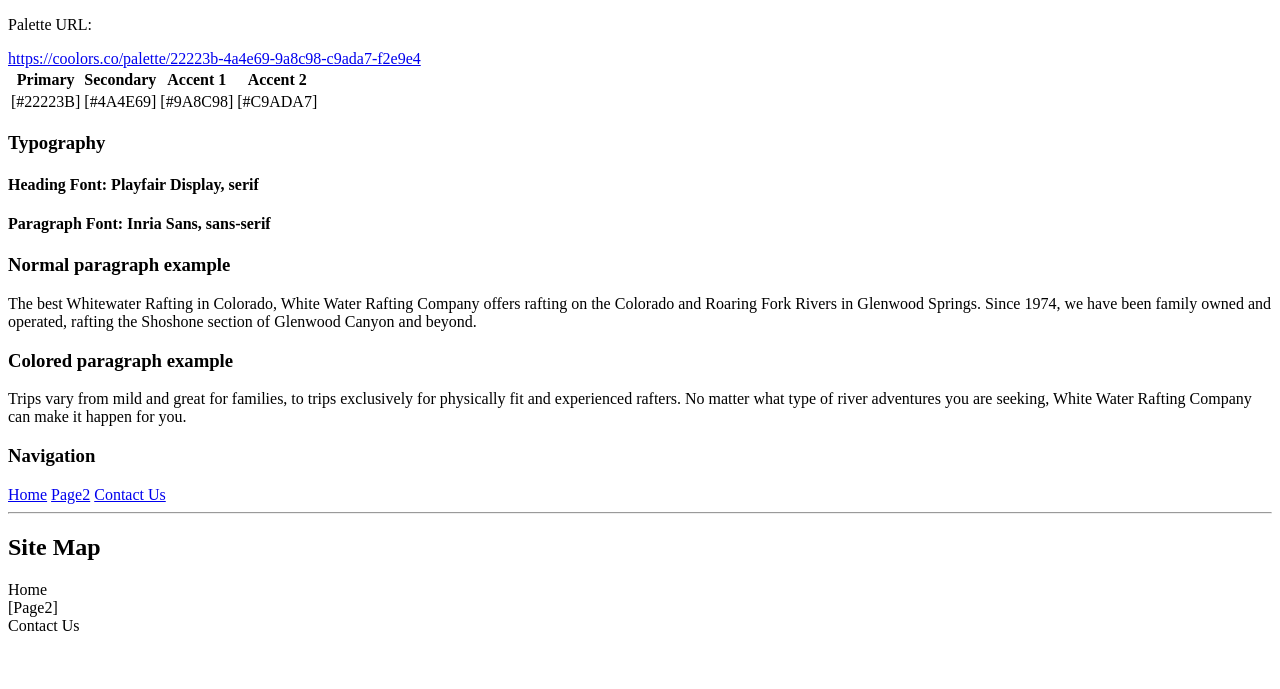
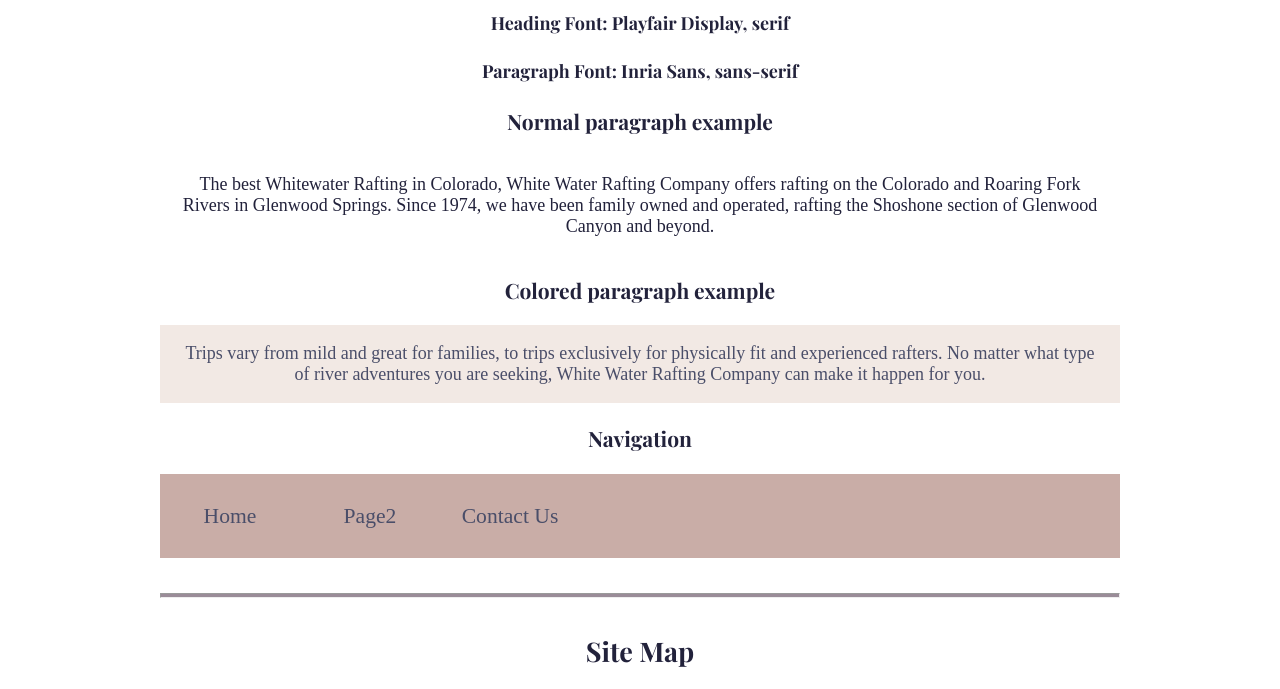
Before and after one commit to callalilyleaf/WDD-130, a plain HTML site: page wwr/career-readiness-resource-site.html in a window 1280 px wide. Shown: the part 1634-2323 px from the top of the page. Drawn offline with nearby package versions, Linux system fonts and the light colour scheme; a web font is replaced by a local one.

Commit message:
update_the_css_file_name

```diff
--- a/wwr/career-readiness-resource-site.html
+++ b/wwr/career-readiness-resource-site.html
@@ -4,7 +4,7 @@
 <head>
   <meta charset="utf-8" />
   <title>Career Readiness Resource site</title>
-  <link type="text/css" rel="stylesheet" href="styles/site-plan-rafting.css" />
+  <link type="text/css" rel="stylesheet" href="styles/career-readiness-resource-site.css" />
 </head>
 
 <body>
```
